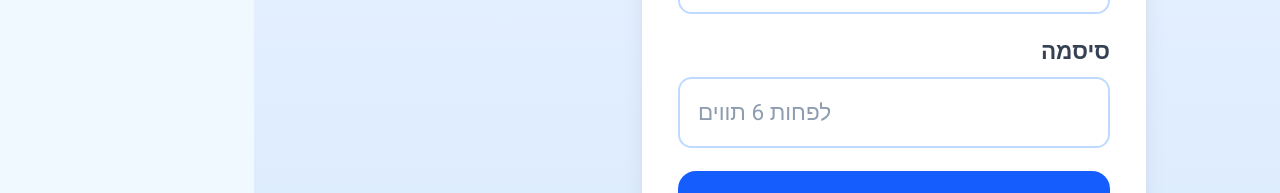
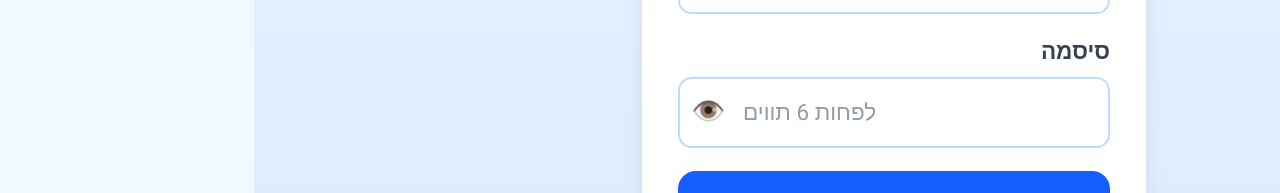
Before and after one commit to kbaronsela/elderly, a React (Vite) app: page / in a window 1280 px wide. Shown: the part 481-674 px from the top of the page. Built offline with nearby package versions, Linux system fonts and the light colour scheme; no server answers.

Commit message:
Add show/hide password toggle
Co-authored-by: Cursor <cursoragent@cursor.com>

```diff
--- a/src/components/Login.tsx
+++ b/src/components/Login.tsx
@@ -10,6 +10,7 @@ export default function Login() {
   const [username, setUsername] = useState('')
   const [password, setPassword] = useState('')
   const [error, setError] = useState('')
+  const [showPassword, setShowPassword] = useState(false)
 
   async function handleSubmit(e: React.FormEvent) {
     e.preventDefault()
@@ -113,15 +114,25 @@ export default function Login() {
             </div>
             <div>
               <label className="block text-xl font-semibold text-gray-700 mb-2">סיסמה</label>
+              <div className="relative">
               <input
-                type="password"
+                type={showPassword ? 'text' : 'password'}
                 value={password}
                 onChange={e => setPassword(e.target.value)}
                 placeholder="לפחות 6 תווים"
-                className="w-full border-2 border-blue-200 rounded-xl p-4 text-xl focus:border-blue-500 outline-none"
+                className="w-full border-2 border-blue-200 rounded-xl p-4 text-xl focus:border-blue-500 outline-none pl-14"
                 autoComplete={mode === 'login' ? 'current-password' : 'new-password'}
                 dir="ltr"
               />
+              <button
+                type="button"
+                onClick={() => setShowPassword(v => !v)}
+                className="absolute left-3 top-1/2 -translate-y-1/2 text-2xl text-gray-500 select-none"
+                tabIndex={-1}
+              >
+                {showPassword ? '🙈' : '👁️'}
+              </button>
+              </div>
             </div>
 
             {error && (
```
